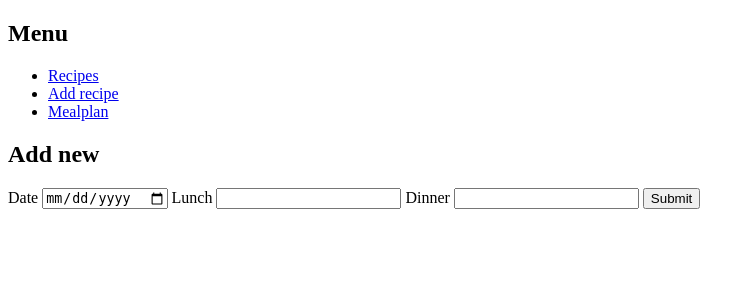
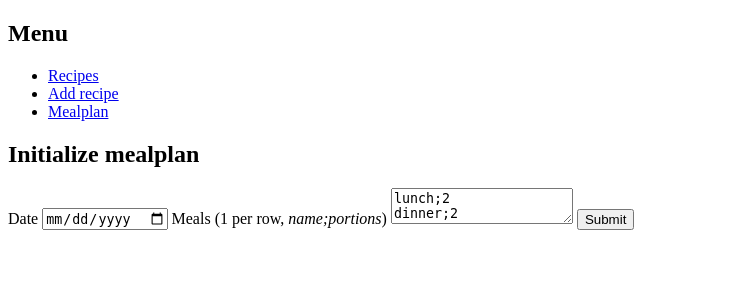
Before and after one commit to SimoHellgren/cookbook, a Flask app: template templates/mealplan.html in a window 1280 px wide. Shown: the top 300 px of the page, without its empty margins (0-755 px from the left). Run offline with Flask 2, Linux system fonts and the light colour scheme; the template is opened without the code that fills it, so the values that code supplies are empty.

Commit message:
change mealplan design

```diff
--- a/app.py
+++ b/app.py
@@ -38,7 +38,7 @@ def add_recipe():
     if request.method == "POST":
         name = request.form["name"]
 
-        portions = request.form['portions']
+        portions = request.form["portions"]
 
         ingredient_list = (
             i.split(";") for i in request.form["ingredients"].split("\r\n")
@@ -67,11 +67,15 @@ def mealplan():
     mp = read_mealplan()
     if request.method == "POST":
         date = request.form["date"]
-        lunch = request.form["lunch"]
-        dinner = request.form["dinner"]
-        new_mealplan = [{"date": date, "lunch": lunch, "dinner": dinner}, *mp]
-        write_mealplan(new_mealplan)
 
-        return render_template("mealplan.html", mealplan=new_mealplan)
+        form_meals = filter(None, request.form["meals"].split("\r\n"))
+        cols = ("name", "portions")
 
-    return render_template("mealplan.html", mealplan=mp)
+        meals = [dict(zip(cols, row.split(";"))) for row in form_meals]
+
+        mp = [{"date": date, "meals": meals}, *mp]  # mutation :|
+        write_mealplan(mp)
+
+    return render_template(
+        "mealplan.html", mealplan=sorted(mp, key=lambda x: x["date"], reverse=True)
+    )
--- a/db.py
+++ b/db.py
@@ -31,4 +31,4 @@ def read_mealplan():
 
 def write_mealplan(mp):
     with open('./mealplan/mealplan.json', 'w') as f:
-        json.dump(mp, f)
+        json.dump(mp, f, indent=2)
--- a/templates/mealplan.html
+++ b/templates/mealplan.html
@@ -3,21 +3,24 @@
 {% block title %}Mealplan{% endblock %}
 
 {% block content%}
-    <h1>Add new</h1>
+    <h1>Initialize mealplan</h1>
     <form method="post">
         <label for="date">Date</label>
-        <input name="date" id="date" type="date"/>
+        <input name="date" id="date" type="date" required/>
 
-        <label for="lunch">Lunch</label>
-        <input name="lunch" id="lunch"/>
-
-        <label for="dinner">Dinner</label>
-        <input name="dinner" id="dinner"/>
+        <label for="meals">Meals (1 per row, <i>name;portions</i>)</label>
+        <textarea name="meals" id="meals" required>lunch;2
+dinner;2</textarea>
 
         <input type="submit">
 
     </form>
     {% for row in mealplan%}
-        <p>{{ row['date'] }}: {{ row['lunch'] }} (lunch) & {{ row['dinner'] }} (dinner)</p>
+        <p>{{ row['date'] }}</p>
+        <ul>
+            {% for meal in row['meals']%}
+                <li>{{meal['name']}}: {{ meal['portions'] }} portions</li>
+            {% endfor %}
+        </ul>
     {% endfor %}
 {% endblock %}
```
